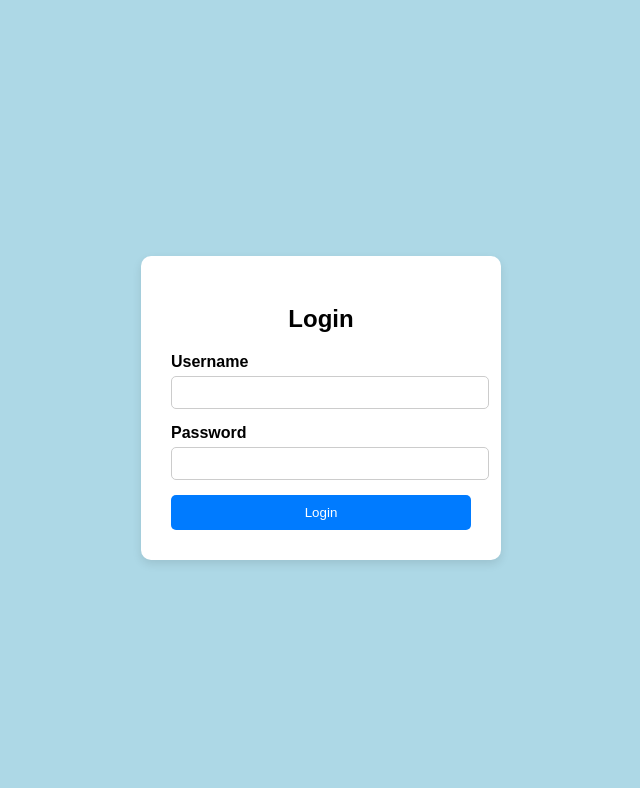
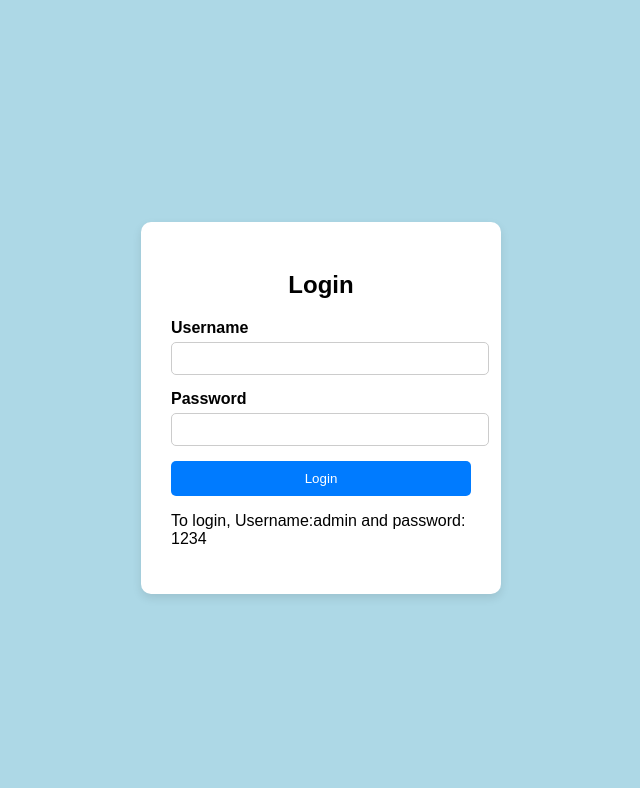
Before and after one commit to anvesharanjan/login-page, a Flask app: page / in a window 1280 px wide. Shown: the top 788 px of the page, without its empty margins (319-959 px from the left). Run offline with Flask 3, Linux system fonts and the light colour scheme.

Commit message:
updated ui

```diff
--- a/templates/login.html
+++ b/templates/login.html
@@ -18,6 +18,9 @@
                 <input type="password" name="password" required>
             </div>
             <button type="submit">Login</button>
+            <p>
+                To login, Username:admin and password: 1234
+            </p>
         </form>
 
         {% if message %}
```
